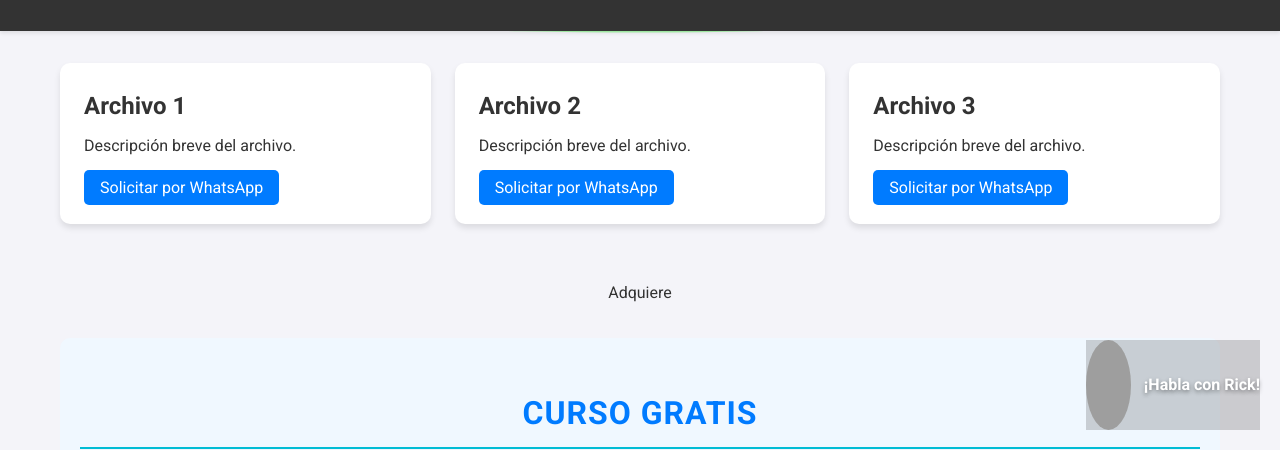
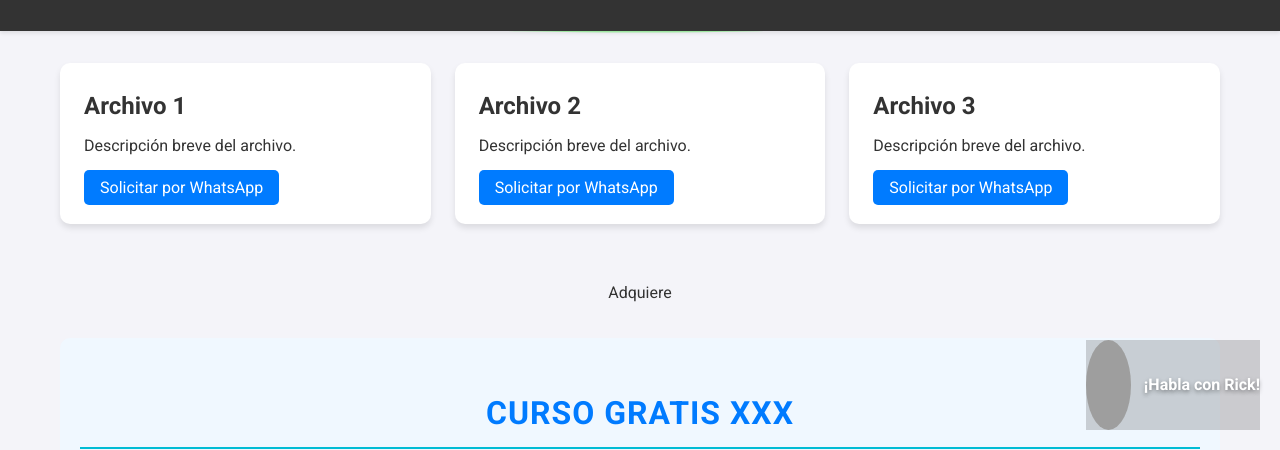
Before and after one commit to srrickunibio/6-de-febrero, a plain HTML site: page index.html in a window 1280 px wide. Shown: the part 350-800 px from the top of the page. Drawn offline with Linux system fonts and the light colour scheme; grey boxes are pictures that could not be loaded.

Commit message:
Cambio de prueba xx

```diff
--- a/index.html
+++ b/index.html
@@ -368,7 +368,7 @@
 
         <section id="premium">
 
-            <h2>Curso gratis </h2>
+            <h2>Curso gratis xxx </h2>
 
             <div class="premium-content">
 
```
